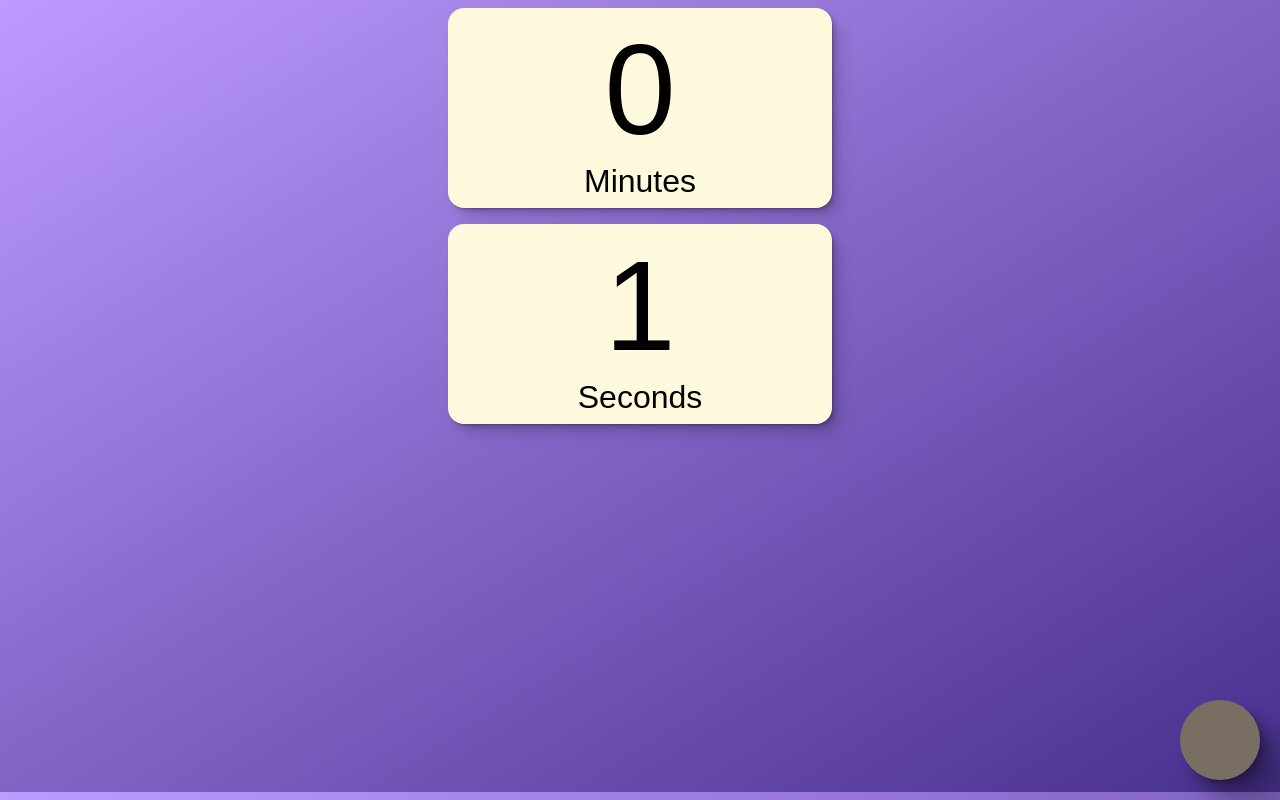
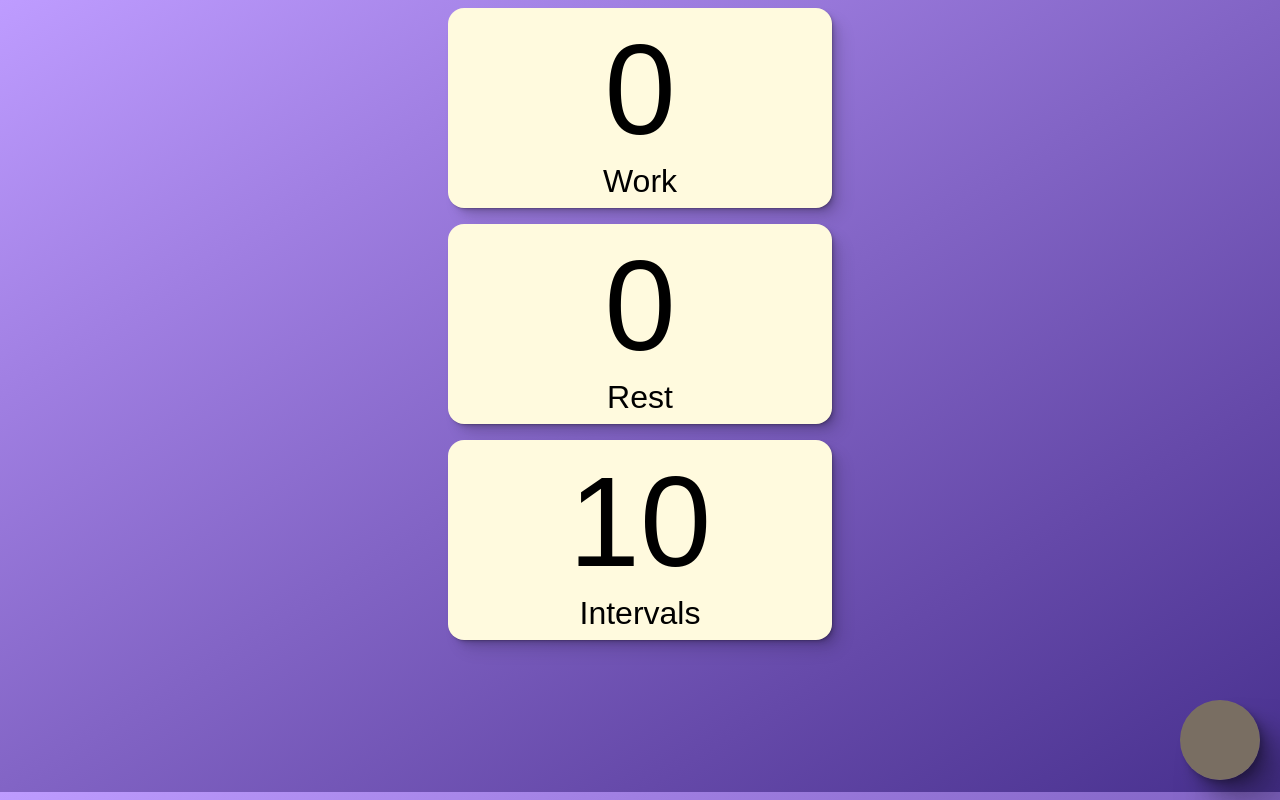
Before and after one commit to SomeoneWithOptions/timer-app, a Next.js app: page / in a window 1280 px wide. Built offline with nearby package versions, Linux system fonts and the light colour scheme; grey boxes are pictures that could not be loaded.

Commit message:
working countdown and added intervals Box

```diff
--- a/pages/components/AppContext.js
+++ b/pages/components/AppContext.js
@@ -4,7 +4,7 @@ export const AppContext = createContext({});
 
 function AppContextProvider({ children }) {
   const [w, setW] = useState(5);
-  const [wDisplay, setWDisplay] = useState(1);
+  const [wDisplay, setWDisplay] = useState(0);
 
   const value = {
     w,
--- /dev/null
+++ b/pages/components/IntervalsBox.js
@@ -0,0 +1,25 @@
+import Box from "./Box";
+import { useContext, useEffect } from "react";
+import { AppContext } from "./AppContext";
+function IntervalsBox() {
+
+  return (
+    <Box>
+      <p className='intervals-number'>10</p>
+      <p className='intervals-text'>Intervals</p>
+      <style jsx>{`
+        p {
+          text-align: center;
+        }
+        .intervals-number {
+          font-size: 8rem;
+        }
+        .intervals-text {
+          font-size: 2rem;
+        }
+      `}</style>
+    </Box>
+  );
+}
+
+export default IntervalsBox;
--- a/pages/components/MinutesBox.js
+++ /dev/null
@@ -1,25 +0,0 @@
-import Box from "./Box";
-
-function MinutesBox() {
-
-  // const { workInput } = useContext(AppContext);
-  return (
-    <Box>
-      <p className="minutes-number">0</p>
-      <p className="minutes-text">Minutes</p>
-      <style jsx>{`
-        p {
-          text-align: center;
-        }
-        .minutes-number {
-          font-size: 8rem;
-        }
-        .minutes-text {
-          font-size: 2rem;
-        }
-      `}</style>
-    </Box>
-  );
-}
-
-export default MinutesBox;
--- /dev/null
+++ b/pages/components/RestBox.js
@@ -0,0 +1,25 @@
+import Box from "./Box";
+import { useContext, useEffect } from "react";
+import { AppContext } from "./AppContext";
+function RestBox() {
+
+  return (
+    <Box>
+      <p className='rest-number'>0</p>
+      <p className='rest-text'>Rest</p>
+      <style jsx>{`
+        p {
+          text-align: center;
+        }
+        .rest-number {
+          font-size: 8rem;
+        }
+        .rest-text {
+          font-size: 2rem;
+        }
+      `}</style>
+    </Box>
+  );
+}
+
+export default RestBox;
--- a/pages/components/SecondsBox.js
+++ /dev/null
@@ -1,26 +0,0 @@
-import Box from "./Box";
-import { useContext } from "react";
-import { AppContext } from "./AppContext";
-function SecondsBox() {
-  const { wDisplay } = useContext(AppContext);
-
-  return (
-    <Box>
-      <p className='seconds-number'>{wDisplay}</p>
-      <p className='seconds-text'>Seconds</p>
-      <style jsx>{`
-        p {
-          text-align: center;
-        }
-        .seconds-number {
-          font-size: 8rem;
-        }
-        .seconds-text {
-          font-size: 2rem;
-        }
-      `}</style>
-    </Box>
-  );
-}
-
-export default SecondsBox;
--- /dev/null
+++ b/pages/components/WorkBox.js
@@ -0,0 +1,35 @@
+import Box from "./Box";
+import { useContext, useEffect } from "react";
+import { AppContext } from "./AppContext";
+
+function WorkBox() {
+  const { wDisplay, setWDisplay } = useContext(AppContext);
+
+  useEffect(() => {
+    const interval = setInterval(() => {
+      if (wDisplay > 0) {
+        setWDisplay(wDisplay - 1);
+      }
+    }, 1000);
+    return () => clearInterval(interval);
+  }, [wDisplay]);
+  return (
+    <Box>
+      <p className='work-number'>{ wDisplay}</p>
+      <p className='work-text'>Work</p>
+      <style jsx>{`
+        p {
+          text-align: center;
+        }
+        .work-number {
+          font-size: 8rem;
+        }
+        .work-text {
+          font-size: 2rem;
+        }
+      `}</style>
+    </Box>
+  );
+}
+
+export default WorkBox;
--- a/pages/index.js
+++ b/pages/index.js
@@ -1,10 +1,11 @@
 import NewTimerIcon from "./components/NewTimerIcon";
 import AddTimerMenu from "./components/AddTimerMenu";
-import MinutesBox from "./components/MinutesBox";
-import SecondsBox from "./components/SecondsBox";
+import WorkBox from "./components/WorkBox";
+import RestBox from "./components/RestBox";
 import { useState } from "react";
 import Head from "next/head";
 import AppContextProvider from "./components/AppContext";
+import IntervalsBox from "./components/IntervalsBox";
 
 export default function Home() {
   const [menuIsVisible, setMenuIsVisible] = useState(false);
@@ -24,8 +25,9 @@ export default function Home() {
       </Head>
       <AppContextProvider>
         <div className='dataContainer'>
-          <MinutesBox />
-          <SecondsBox />
+          <WorkBox />
+          <RestBox />
+          <IntervalsBox/>
         </div>
         <AddTimerMenu menuIsVisible={menuIsVisible} />
         <NewTimerIcon setMenuIsVisible={setMenuIsVisible} />
```
